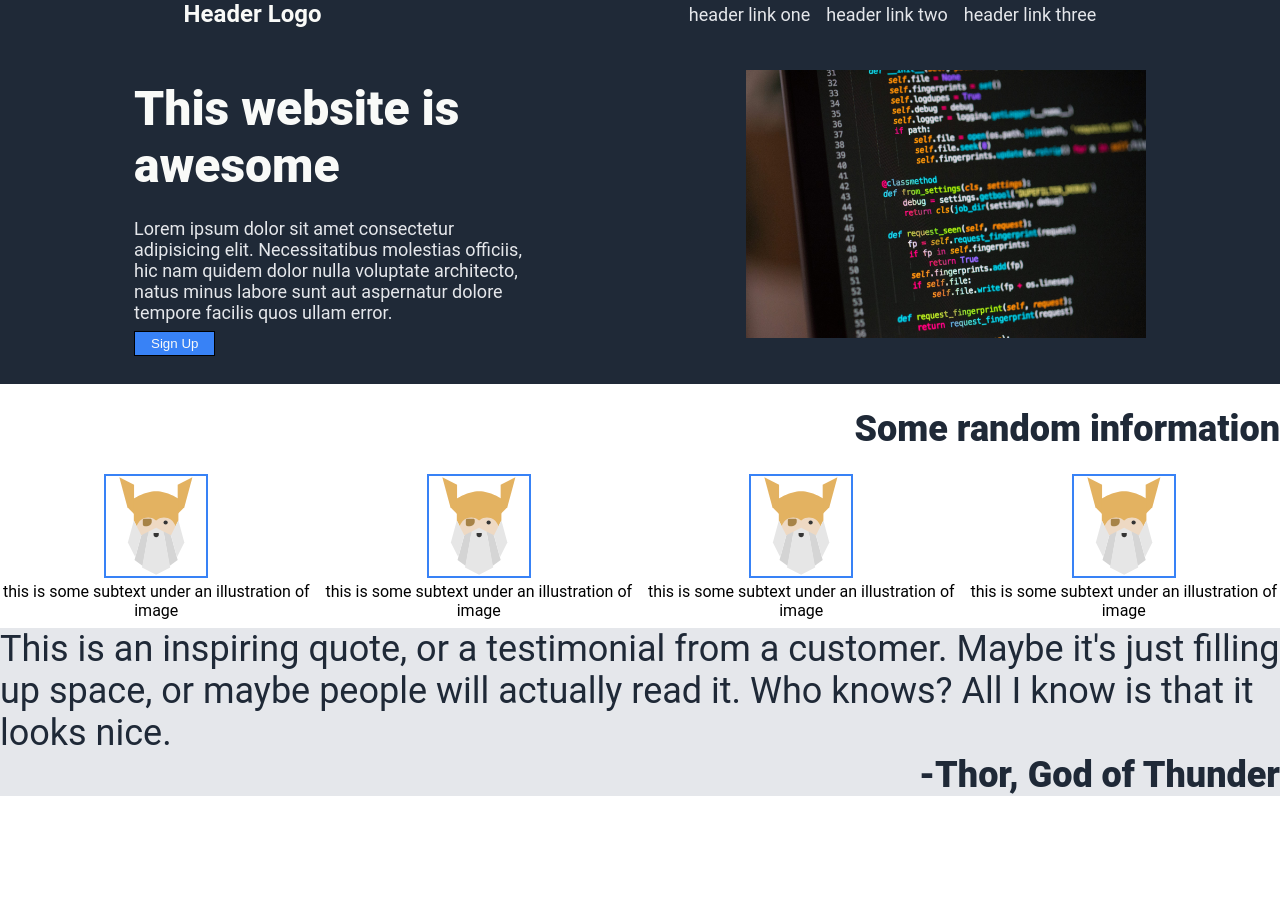
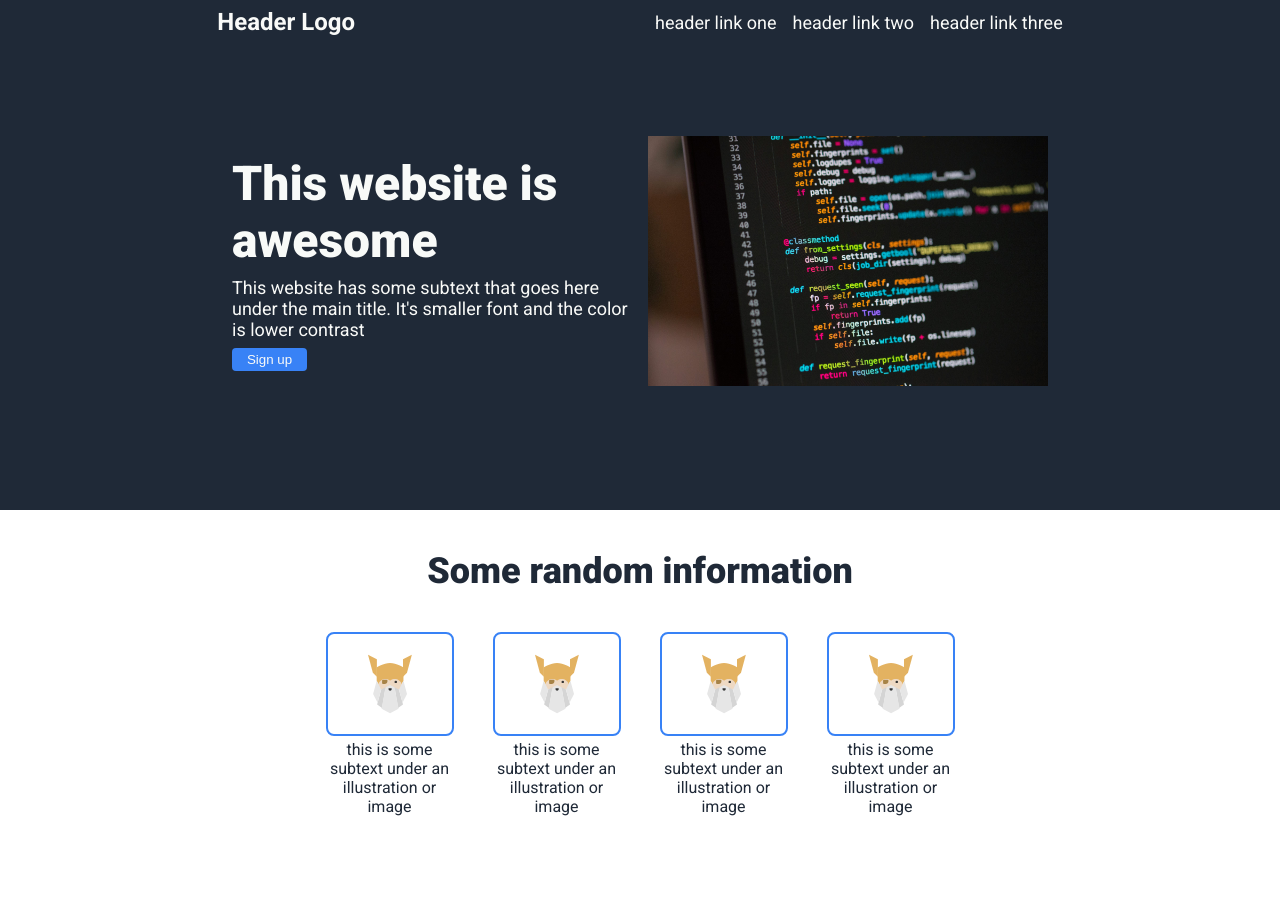
Before and after one commit to Marcantelj/Odin-Project-Landing-Page, a plain HTML site: page index.html in a window 1280 px wide. Shown: the top 907 px of the page. Before the commit the page ends 800 px from the top, so only its background shows below. Drawn offline with Linux system fonts and the light colour scheme.

Commit message:
redid both index.html and style.css - still work in progress

```diff
--- a/index.html
+++ b/index.html
@@ -5,48 +5,69 @@
     <meta name="viewport" content="width=device-width, initial-scale=1.0">
     <title>Odin Landing Page</title>
     <link rel="stylesheet" href="style.css">
+    <link rel="preconnect" href="https://fonts.googleapis.com">
+    <link rel="preconnect" href="https://fonts.gstatic.com" crossorigin>
+    <link href="https://fonts.googleapis.com/css2?family=Roboto:ital,wght@0,100;0,300;0,400;0,500;0,700;0,900;1,100;1,300;1,400;1,500;1,700;1,900&display=swap" rel="stylesheet">
 </head>
 <body>
-    <div class="header">
-        <h2 class="header-logo">Header Logo</h2>
-        <div class="header-links hero_secondary_text">
-            <a>header link one</a>
-            <a>header link two</a>
-            <a>header link three</a>
+    <div class="nav">
+        <div class="box1">
+            <h2>Header Logo</h1>
+        </div>
+        <div class="box2">
+            <a class="hero2-link-text">header link one</a>
+            <a class="hero2-link-text">header link two</a>
+            <a class="hero2-link-text"> header link three</a>
         </div>
     </div>
-    <div class="content1">
-        <div class="content-box-1">
-            <h1 class="hero-main-text">This website is awesome</h1>
-            <p class="hero_secondary_text">Lorem ipsum dolor sit amet consectetur adipisicing elit. Necessitatibus molestias officiis, hic nam quidem dolor nulla voluptate architecto, natus minus labore sunt aut aspernatur dolore tempore facilis quos ullam error.</p>
-            <button id="hero-button">Sign Up</button>
+    <div class="hero-content">
+        <div class="box3">
+            <h1>This website is awesome</h2>
+            <p class="hero2-link-text">This website has some subtext that goes here under the main title. It's smaller font and the color is lower contrast</p>
+            <button id="herobutton">Sign up</button>
         </div>
-        <div class="content-box-2">
-            <img id="hero-image" src="./images/coding.jpg">
+        <div class="box4">
+            <img src="./images/coding.jpg" height="250px" width="400px">
         </div>
     </div>
-    <h1 class="information-header">Some random information</h1>
-    <div class="content2">
-        <div class="item1">
-            <img class="small-image" src="./images/odin-icon.svg">
-            <p>this is some subtext under an illustration of image</p>
+    <div class="images-content">
+        <div class="box4">
+            <h1 id="infoheader">Some random information</h1>
         </div>
-        <div class="item2">
-            <img class="small-image" src="./images/odin-icon.svg">
-            <p>this is some subtext under an illustration of image</p>
-        </div>
-        <div class="item3">
-            <img class="small-image" src="./images/odin-icon.svg">
-            <p>this is some subtext under an illustration of image</p>
-        </div>
-        <div class="item4">
-            <img class="small-image" src="./images/odin-icon.svg">
-            <p>this is some subtext under an illustration of image</p>
+        <div class="box5">
+            <div class="infobox">
+                <img class="imgborder" src="./images/odin-icon.svg">
+                <p>this is some subtext under an illustration or image</p>
+            </div>
+            <div class="infobox">
+                <img class="imgborder" src="./images/odin-icon.svg">
+                <p>this is some subtext under an illustration or image</p>
+            </div>
+            <div class="infobox">
+                <img class="imgborder" src="./images/odin-icon.svg">
+                <p>this is some subtext under an illustration or image</p>
+            </div>
+            <div class="infobox">
+                <img class="imgborder" src="./images/odin-icon.svg">
+                <p>this is some subtext under an illustration or image</p>
+            </div>
         </div>
     </div>
-    <div class="content3">
-        <div class="quote">This is an inspiring quote, or a testimonial from a customer. Maybe it's just filling up space, or maybe people will actually read it. Who knows? All I know is that it looks nice.</div>
-        <div class="information-header">-Thor, God of Thunder</div>
+    <div class="quote-content">
+        <div class="box6">
+            <h1 id="quote-text">This is an inspiring quote, or testimonial from a customer. Maybe it's just filling up space, or maybe people will actually read it. Who knows? All I know is that it looks nice.</h1>
+        </div>
+        <div class="box7">
+            <h1 id="quoted">-Thor, God of Thunder</h1>
+        </div>
+    </div>
+        <div class="box7">
+            <h1>Call to action! It's Time!</h1>
+            <p class="hero2-link-text">Signup for our product by clicking that button right over there!</p>
+        </div>
+        <div class="box9">
+            <button id="herobutton">Sign up</button>
+        </div>
     </div>
 </body>
 </html>
--- a/style.css
+++ b/style.css
@@ -9,110 +9,161 @@ body {
     font-family: "Roboto", serif;
 }
 
-/* Header content */
-.header {
+/* section 1 */
+.nav {
+    background-color: #1f2937;
     display: flex;
+    justify-content: center;
     align-items: center;
-    justify-content: space-around;
-    background-color: #1F2937;
+    gap: 300px;
+    padding: 8px 0px 60px 0px;
 }
 
-.header-links {
+
+.box2 {
     display: flex;
+    gap: 16px;
+    flex-shrink: 1px;
+}
+
+/* section 2 */
+
+.hero-content {
+    background-color: #1f2937;
+    display: flex;
+    justify-content: center;
+    align-items: center;
+    padding: 0px 0px 80px 0px;
     gap: 16px;
 }
 
-/* Content 1 */
-.content1 {
+.box3 {
     display: flex;
-    background-color: #1F2937;
-    align-items: center;
-    justify-content: space-around;
-    padding: 28px;
+    flex-direction: column;
+    justify-content: center;
+    width: 400px;
+    height: 50px;
+    flex-shrink: 1;
 }
 
-.content-box-1 {
-    display: flex;
-    align-items: start;
-    flex-direction: column;
-    width: 400px;
+.box3 > h1, p {
+    padding-bottom: 8px;
+}
+
+.box4 {
+    margin-right: 95px;
 }
 
 button {
-    padding: 4px 16px;
-    color: #F9FAF8;
-    background-color: #3882f6;
+    padding: 4px 8px;
+    width: 75px;
+    background-color: #3882F6;
+    color: #F9FAF8
 }
 
-#hero-button {
-    border: 1px solid black;
+#herobutton {
+    border-radius: 4px;
+    border: #3882F6;
 }
 
-#hero-button:hover {
+#herobutton:hover {
     background-color: #F9FAF8;
-    color: #3882f6;
+    color: #3882F6;
+}
+/* section 3 */
+.images-content {
+    display: flex;
+    flex-direction: column;
+    align-items: center;
+    margin: 0px 0px 40px 0px;
 }
 
-#hero-image {
-    width:400px;
+.box4 {
+    margin: 40px 0px 40px 0px;
 }
 
-.content2 {
+.box5 {
     display: flex;
-    text-align: center;
-    justify-content: center;
-    gap: 10px;
+    gap: 32px;
+    margin-bottom: 80px;
 }
 
-.small-image {
-    width: 100px;
-    height: 100px;
-    border: 2px solid #3882f6;
+.infobox  {
+    max-width: 135px;
+    text-align: center;
 }
 
-.content3 {
-    background-color: #E5E7EB;
+.imgborder {
+    border: 2px solid #3882f6;
+    border-radius: 8px;
+    padding: 20px 40px;
+}
+
+/* section 4 */
+
+.quote-content {
     display: flex;
     flex-direction: column;
-    text-align: left;
+    align-items: center;
+    margin: 0px 0px 80px 0px;
+    background-color: #e6e7eb;
+    padding: 80px 0px 80px 0px;
 }
 
-/* Text Properties */
-.header-logo {
+.box6 {
+    width: 800px;
+    text-align: start;
+}
+
+.box7 {
+    margin-left: 40%;
+    flex-shrink: 0;
+}
+
+/* section 5 */
+
+
+/* text styling */
+
+h1 {
+    font-size: 48px;
+    color: #F8FAF8;
+    font-weight: 900;
+}
+
+h2 {
     font-size: 24px;
     color: #F9FAF8;
 }
 
-.hero-main-text {
+.hero2-link-text {
+    font-size: 18px;
     color: #F9FAF8;
-    font-size: 48px;
-    font-weight: 900;
 }
 
-.hero_secondary_text{
-    color: #E5E7EB;
-    font-size: 18px;
+#infoheader {
+    font-size: 36px;
+    color: #1f2937;
 }
 
-h1 {
-    padding-bottom: 24px;
-    color: #F9FAF8;
-    padding-top: 24px;
+#infoheader2 {
+    font-size: 36px;
+    color: #1f2937;
 }
 
 p {
-    padding-bottom: 8px;
+    color: #1f2937;
 }
 
-.information-header {
+#quote-text {
     font-size: 36px;
-    color: #1F2937;
-    font-weight: 900;
-    text-align: right;
+    font-style: italic;
+    font-weight: lighter;
+    color: #1f2937;
 }
 
-.quote {
-    font-size: 36px;
-    font-style: light italic;
-    color: #1F2937;
+#quoted {
+    font-size: 24px;
+    font-weight: 900;
+    color: #1f2937;
 }
```
